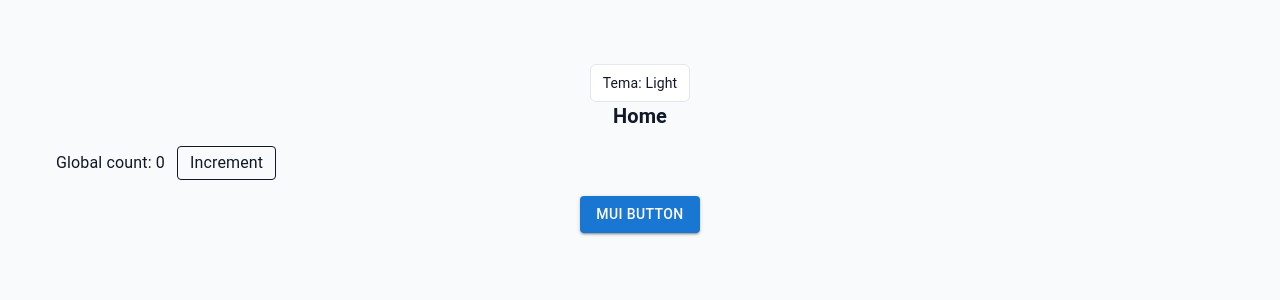
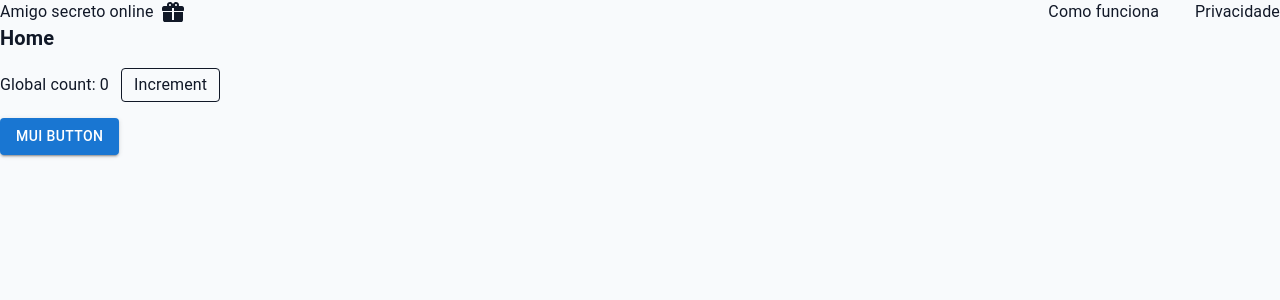
Before and after one commit to AndreNascimento1998/Gift-Match, a React (Vite) app: page / in a window 1280 px wide. Shown: the top 300 px of the page. Built offline with nearby package versions, Linux system fonts and the light colour scheme.

Commit message:
feat: update Header component with new icons and improve layout for theme toggle

```diff
--- a/src/App.scss
+++ b/src/App.scss
@@ -1,44 +1,4 @@
 #root {
     max-width: 1280px;
-    margin: 0 auto;
-    padding: 2rem;
-    text-align: center;
+    margin: auto;
 }
-
-.logo {
-    height: 6em;
-    padding: 1.5em;
-    will-change: filter;
-    transition: filter 300ms;
-}
-
-.logo:hover {
-    filter: drop-shadow(0 0 2em #646cffaa);
-}
-
-.logo.react:hover {
-    filter: drop-shadow(0 0 2em #61dafbaa);
-}
-
-@keyframes logo-spin {
-    from {
-        transform: rotate(0deg);
-    }
-    to {
-        transform: rotate(360deg);
-    }
-}
-
-@media (prefers-reduced-motion: no-preference) {
-    a:nth-of-type(2) .logo {
-        animation: logo-spin infinite 20s linear;
-    }
-}
-
-.card {
-    padding: 2em;
-}
-
-.read-the-docs {
-    color: #888;
-}
--- a/src/App.tsx
+++ b/src/App.tsx
@@ -4,7 +4,7 @@ import Header from "./pages/Header/Index"
 
 function App() {
     return (
-        <div className="w-full px-6 py-8 ">
+        <div className="w-full">
             <Header />
             <main>
                 <Outlet />
--- /dev/null
+++ b/src/components/icons/ButtonHamburguerIcon.tsx
@@ -0,0 +1,30 @@
+import type { ComponentPropsWithoutRef } from "react"
+
+type ButtonHamburguerIconProps = ComponentPropsWithoutRef<"svg">
+
+const ButtonHamburguerIcon = ({
+    className,
+    ...props
+}: ButtonHamburguerIconProps) => {
+    return (
+        <svg
+            width="16"
+            height="12"
+            viewBox="0 0 16 12"
+            fill="none"
+            xmlns="http://www.w3.org/2000/svg"
+            className={className ?? "text-main"}
+            {...props}
+        >
+            <path
+                d="M1 11H15M1 6H15M1 1H15"
+                stroke="currentColor"
+                strokeWidth="2"
+                strokeLinecap="round"
+                strokeLinejoin="round"
+            />
+        </svg>
+    )
+}
+
+export default ButtonHamburguerIcon
--- /dev/null
+++ b/src/components/icons/GiftIcon.tsx
@@ -0,0 +1,26 @@
+import type { ComponentPropsWithoutRef } from "react"
+
+type GiftIconProps = ComponentPropsWithoutRef<"svg">
+
+const GiftIcon = ({ onClick, ...props }: GiftIconProps) => {
+    return (
+        <>
+            <svg
+                onClick={onClick}
+                width="22"
+                height="21"
+                viewBox="0 0 22 21"
+                fill="none"
+                xmlns="http://www.w3.org/2000/svg"
+                {...props}
+            >
+                <path
+                    d="M8.06 4.1012e-05C6.17 -0.00995899 4.33 1.81004 5.17 4.07004H2C1.46957 4.07004 0.960859 4.28075 0.585786 4.65583C0.210714 5.0309 0 5.53961 0 6.07004V8.07004C0 8.33526 0.105357 8.58961 0.292893 8.77715C0.48043 8.96468 0.734784 9.07004 1 9.07004H10V6.07004H12V9.07004H21C21.2652 9.07004 21.5196 8.96468 21.7071 8.77715C21.8946 8.58961 22 8.33526 22 8.07004V6.07004C22 5.53961 21.7893 5.0309 21.4142 4.65583C21.0391 4.28075 20.5304 4.07004 20 4.07004H16.83C18 0.800041 13.6 -1.50996 11.57 1.31004L11 2.07004L10.43 1.29004C9.8 0.400041 8.93 0.010041 8.06 4.1012e-05ZM8 2.07004C8.89 2.07004 9.34 3.15004 8.71 3.78004C8.08 4.41004 7 3.96004 7 3.07004C7 2.80482 7.10536 2.55047 7.29289 2.36293C7.48043 2.1754 7.73478 2.07004 8 2.07004ZM14 2.07004C14.89 2.07004 15.34 3.15004 14.71 3.78004C14.08 4.41004 13 3.96004 13 3.07004C13 2.80482 13.1054 2.55047 13.2929 2.36293C13.4804 2.1754 13.7348 2.07004 14 2.07004ZM1 10.07V18.07C1 18.6005 1.21071 19.1092 1.58579 19.4843C1.96086 19.8593 2.46957 20.07 3 20.07H19C19.5304 20.07 20.0391 19.8593 20.4142 19.4843C20.7893 19.1092 21 18.6005 21 18.07V10.07H12V18.07H10V10.07H1Z"
+                    fill="currentColor"
+                />
+            </svg>
+        </>
+    )
+}
+
+export default GiftIcon
--- a/src/pages/Header/Index.tsx
+++ b/src/pages/Header/Index.tsx
@@ -1,19 +1,34 @@
+import GiftIcon from "@/components/icons/GiftIcon"
 import useHeader from "./hooks/useHeader"
+import ButtonHamburguerIcon from "@/components/icons/ButtonHamburguerIcon"
 
 const Header = () => {
     const headerHook = useHeader()
 
-    const { theme, toggleTheme } = headerHook
+    const { toggleTheme } = headerHook
 
     return (
-        <header>
-            <button
-                type="button"
+        <header className="flex justify-between bg-background-default">
+            <section className="hidden md:flex items-center gap-2">
+                <h1>Amigo secreto online </h1>
+                <GiftIcon
+                    onClick={toggleTheme}
+                    className="bg-background-default"
+                />
+            </section>
+            <article className="hidden lg:flex gap-9">
+                <span>Como funciona</span>
+                <span>Privacidade</span>
+            </article>
+            <section
                 onClick={toggleTheme}
-                className="ml-auto rounded-md border border-border bg-surface px-3 py-2 text-sm text-main"
+                className="block md:hidden bg-background"
             >
-                Tema: {theme === "light" ? "Light" : "Dark"}
-            </button>
+                Avatar
+            </section>
+            <article className="block md:hidden">
+                <ButtonHamburguerIcon />
+            </article>
         </header>
     )
 }
```
